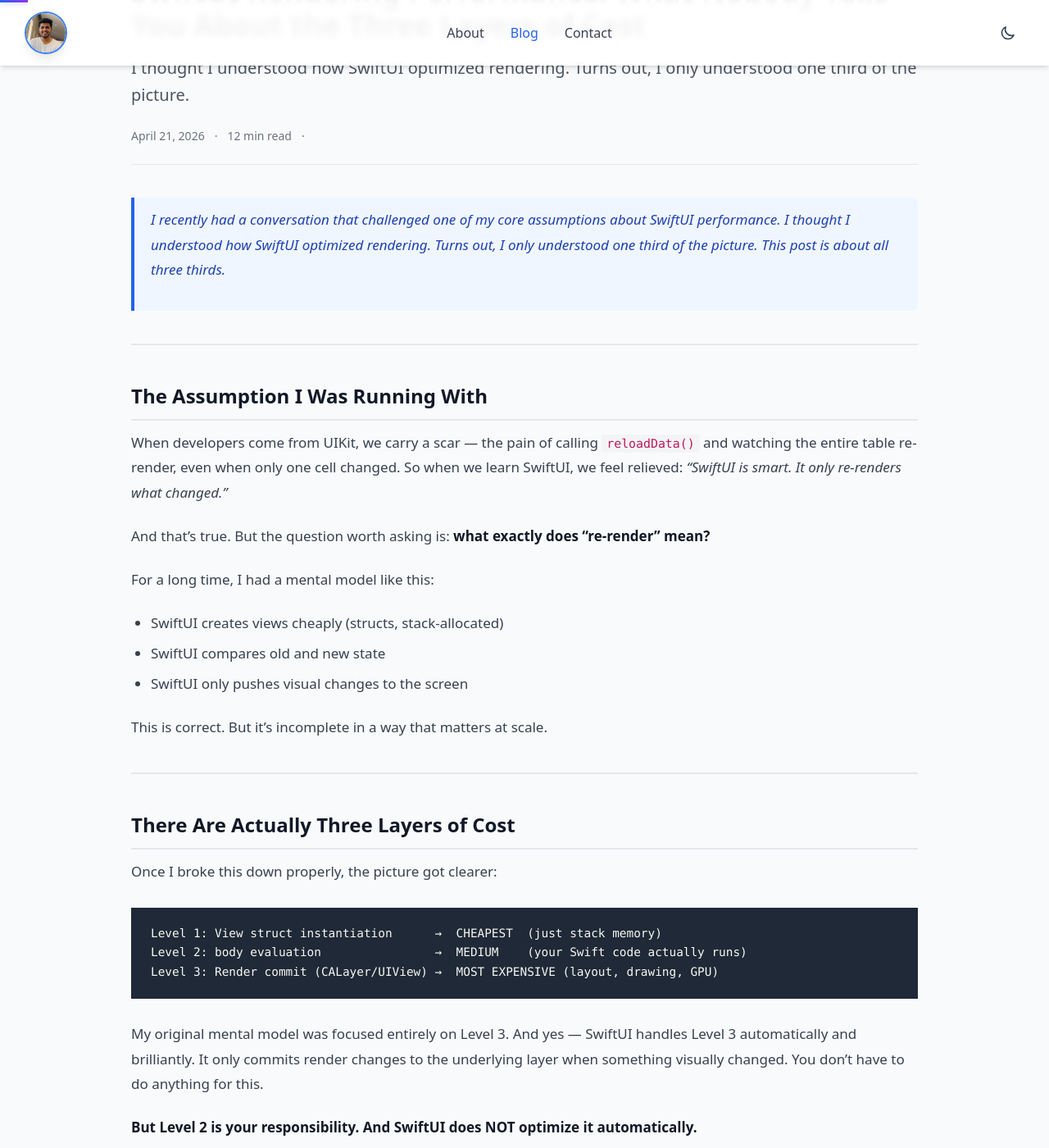
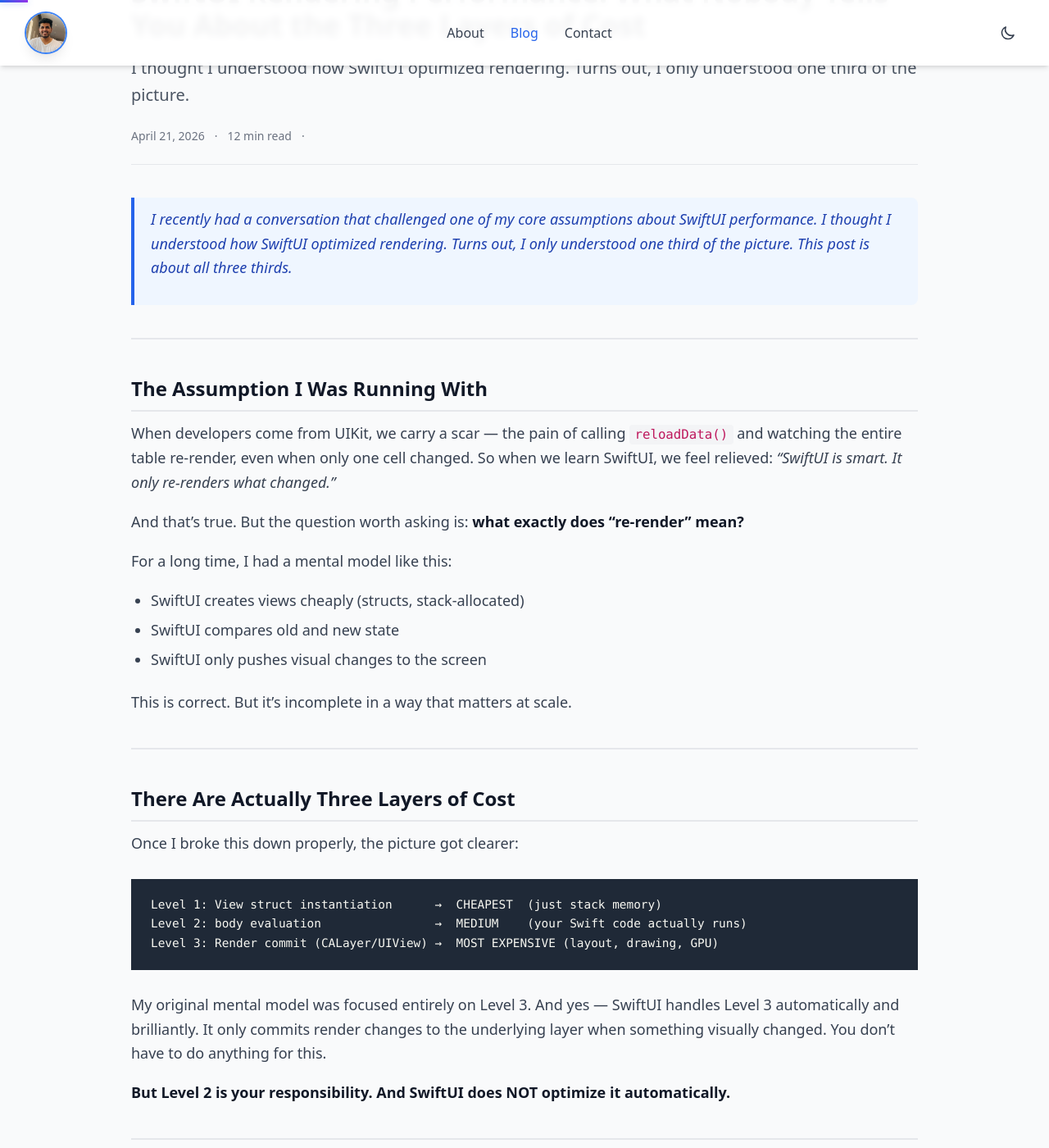
Before and after one commit to rajmanikush/rajmanikush.github.io, a Jekyll site: the page built from _posts/2026-04-21-swiftui-rendering-performance-three-layers.md, in a window 1280 px wide and 1400 px high, scrolled down 249 px. Shown: the whole window at 82% size. Built offline with Jekyll 4.4.1, drawn with Linux system fonts in a browser that asks for light colours; nearby versions of some CDN libraries; comment, search, counter and statistics services are not loaded.

Commit message:
polish: tighten blog typography to match Medium reading feel
- line-height: 1.8 → 1.65 (less airy, more natural prose rhythm)
- paragraph margin: 1.4rem → 1.15rem (paragraphs feel connected)
- font-size: 1.0625rem → 1.125rem (slightly larger to compensate for
  tighter leading, keeps readability on wider content column)

Co-Authored-By: Claude Sonnet 4.6 <noreply@anthropic.com>

```diff
--- a/css/blog.css
+++ b/css/blog.css
@@ -1,8 +1,8 @@
 /* ── Blog Post Body Typography ── */
 .post-body {
   color: #374151;
-  font-size: 1.0625rem;
-  line-height: 1.8;
+  font-size: 1.125rem;
+  line-height: 1.65;
 }
 .dark .post-body {
   color: #d1d5db;
@@ -34,7 +34,7 @@
 }
 
 .post-body p {
-  margin-bottom: 1.4rem;
+  margin-bottom: 1.15rem;
 }
 
 .post-body a {
```
